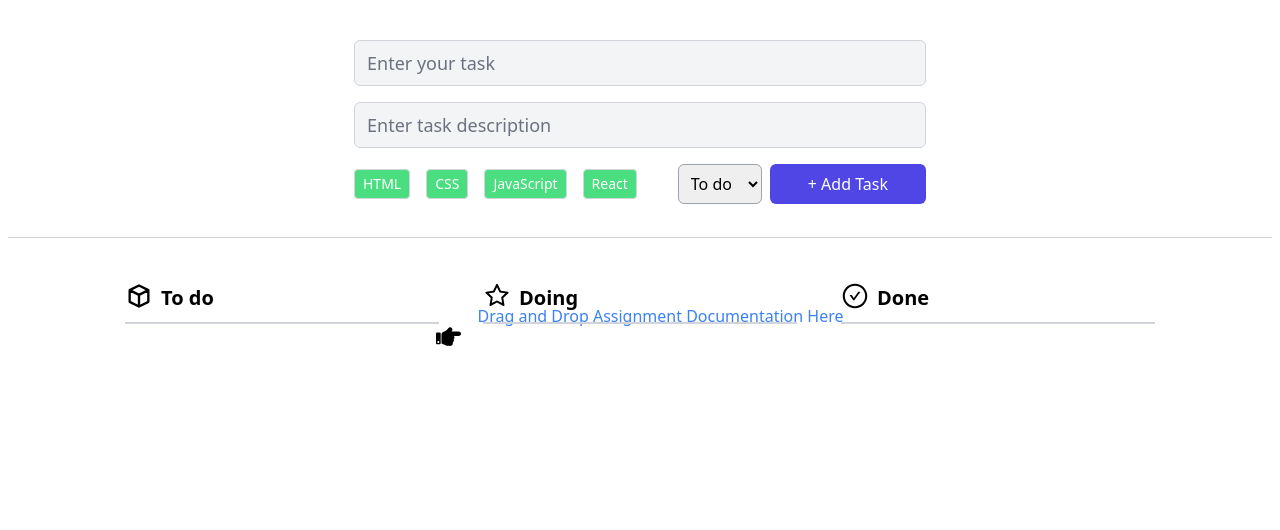
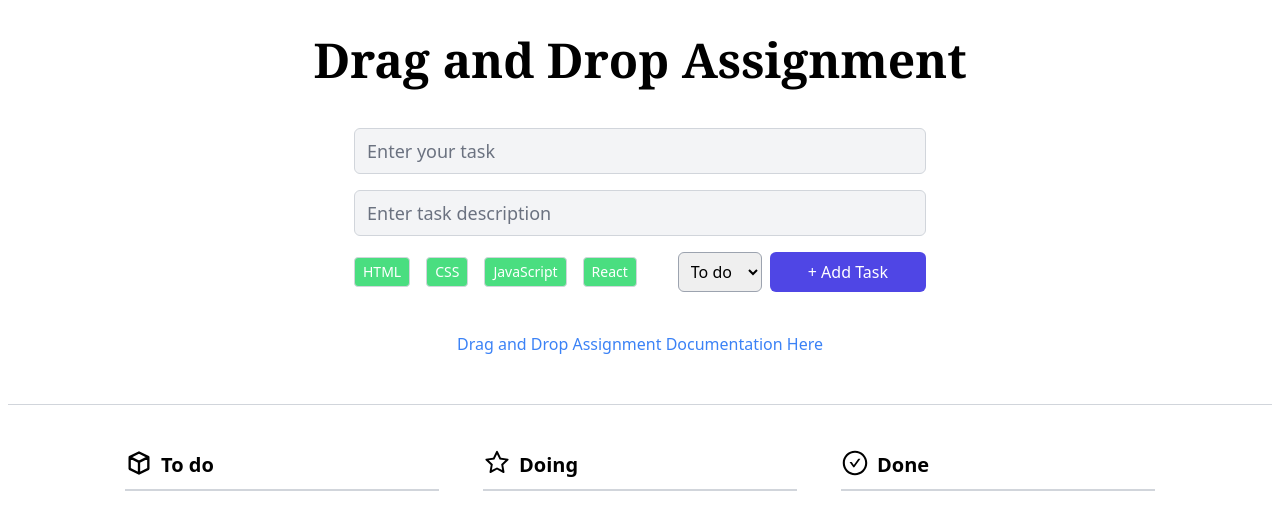
Before and after one commit to SuperiorSU/todo-drag, a React (Create React App) app: page / in a window 1280 px wide. Shown: the top 530 px of the page. Built offline with nearby package versions, Linux system fonts and the light colour scheme.

Commit message:
All Done

```diff
--- a/src/App.js
+++ b/src/App.js
@@ -31,8 +31,9 @@ const App = () => {
   };
 
   return (
-    <div className="grid grid-rows-[230px_auto] p-2">
+    <div className="grid p-2">
       <TaskForm setTasks={setTasks} />
+
       <main className="flex justify-around p-5 gap-3 px-[8%]">
         <TaskColumn
           title="To do"
--- a/src/components/TaskForm.jsx
+++ b/src/components/TaskForm.jsx
@@ -1,6 +1,6 @@
 import React, { useState } from "react";
 import Tag from "./Tag";
-import { FaHandPointRight } from "react-icons/fa";
+
 const TaskForm = ({ setTasks }) => {
   const [taskData, setTaskData] = useState({
     task: "",
@@ -40,6 +40,7 @@ const TaskForm = ({ setTasks }) => {
 
   return (
     <div className="py-2 border-b border-gray-300">
+      <h1 className="text-5xl font-serif py-5 font-bold text-center">Drag and Drop Assignment</h1>
       <header className="flex items-center justify-center  py-6">
         <form onSubmit={handleSubmit}>
           <input
@@ -60,26 +61,10 @@ const TaskForm = ({ setTasks }) => {
           />
           <div className="flex items-center justify-between mb-4">
             <div className="flex gap-2">
-              <Tag
-                tagName="HTML"
-                selectTag={selectTag}
-                selected={checkTag("HTML")}
-              />
-              <Tag
-                tagName="CSS"
-                selectTag={selectTag}
-                selected={checkTag("CSS")}
-              />
-              <Tag
-                tagName="JavaScript"
-                selectTag={selectTag}
-                selected={checkTag("JavaScript")}
-              />
-              <Tag
-                tagName="React"
-                selectTag={selectTag}
-                selected={checkTag("React")}
-              />
+              <Tag tagName="HTML" selectTag={selectTag} selected={checkTag("HTML")} />
+              <Tag tagName="CSS" selectTag={selectTag} selected={checkTag("CSS")} />
+              <Tag tagName="JavaScript" selectTag={selectTag} selected={checkTag("JavaScript")} />
+              <Tag tagName="React" selectTag={selectTag} selected={checkTag("React")} />
             </div>
             <div className="flex items-center gap-2">
               <select
@@ -102,21 +87,7 @@ const TaskForm = ({ setTasks }) => {
           </div>
         </form>
       </header>
-      <div className="py-5 my-10 flex justify-center items-center gap-x-4 ">
-        <div>
-          <FaHandPointRight size={25} className="inline-block my-auto"/>
-        </div>
-        <div>
-          <p className=" text-center mb-10">
-            <a
-              className="text-blue-500 "
-              href="https://docs.google.com/document/d/1Y77qjmYKKHOGb02shab0DGHYK78xLBI2t1VSHmxLEVQ/edit?usp=sharing"
-            >
-              Drag and Drop Assignment Documentation Here
-            </a>
-          </p>
-        </div>
-      </div>
+        <p className=" text-center mb-10"><a target="blank" className="text-blue-500 " href="https://docs.google.com/document/d/1Y77qjmYKKHOGb02shab0DGHYK78xLBI2t1VSHmxLEVQ/edit?usp=sharing">Drag and Drop Assignment Documentation Here</a></p>
     </div>
   );
 };
```
